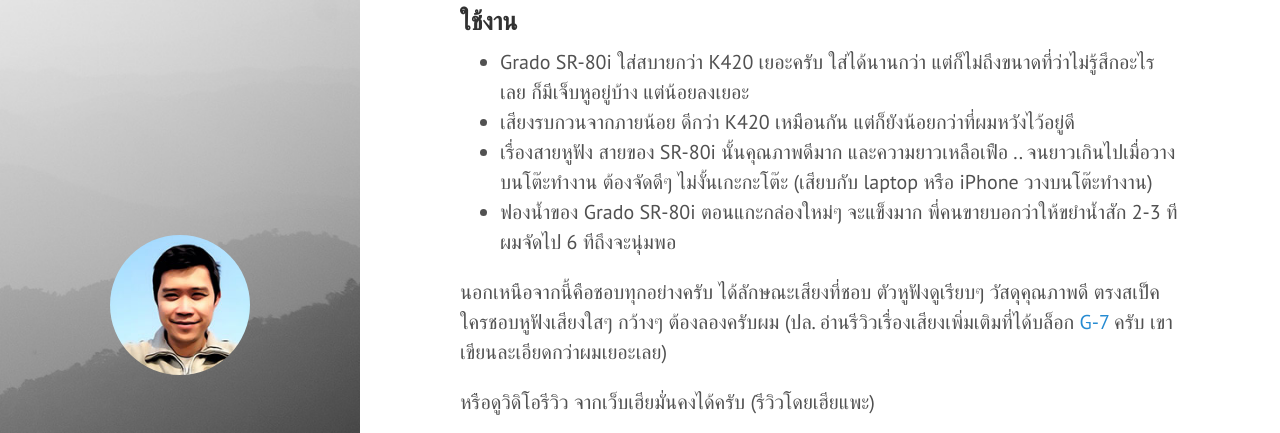
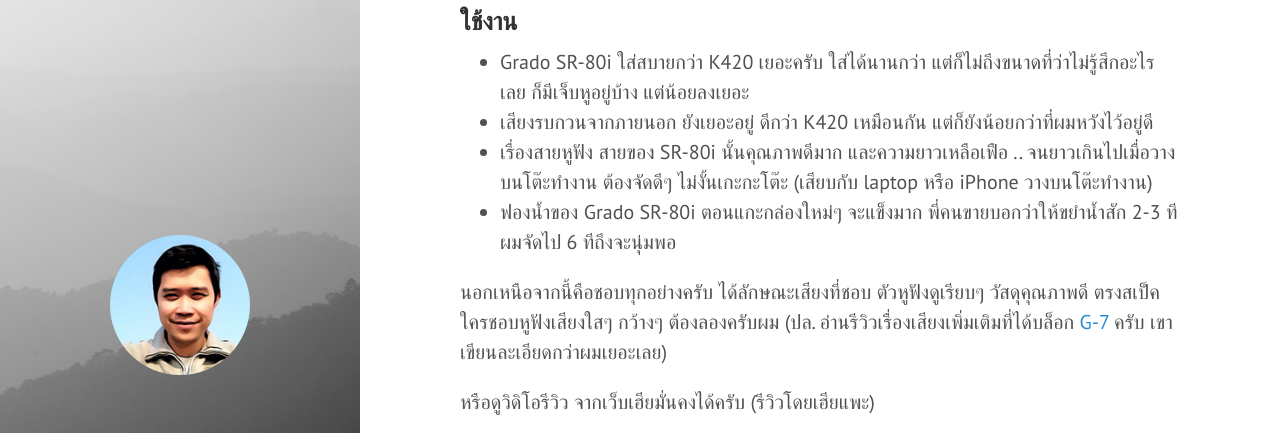
Before and after one commit to armno/armno.github.io, a Jekyll site: the page built from _posts/2013-05-18-grado-sr80-i.md, in a window 1280 px wide and 900 px high, scrolled down 1816 px, cut to the strip 151-584 px from the top of the window. Built offline with Jekyll 4.4.1, drawn with Linux system fonts in a browser that asks for light colours; comment, search, counter and statistics services are not loaded.

Commit message:
correct typo

```diff
--- a/_posts/2013-05-18-grado-sr80-i.md
+++ b/_posts/2013-05-18-grado-sr80-i.md
@@ -34,7 +34,7 @@ description: "Grado SR-80i เป็นหูฟังตัวถัดมา
 ### ใช้งาน
 
 - Grado SR-80i ใส่สบายกว่า K420 เยอะครับ ใส่ได้นานกว่า แต่ก็ไม่ถึงขนาดที่ว่าไม่รู้สึกอะไรเลย ก็มีเจ็บหูอยู่บ้าง แต่น้อยลงเยอะ
-- เสียงรบกวนจากภายน้อย ดีกว่า K420 เหมือนกัน แต่ก็ยังน้อยกว่าที่ผมหวังไว้อยู่ดี
+- เสียงรบกวนจากภายนอก ยังเยอะอยู่ ดีกว่า K420 เหมือนกัน แต่ก็ยังน้อยกว่าที่ผมหวังไว้อยู่ดี
 - เรื่องสายหูฟัง สายของ SR-80i นั้นคุณภาพดีมาก และความยาวเหลือเฟือ .. จนยาวเกินไปเมื่อวางบนโต๊ะทำงาน ต้องจัดดีๆ ไม่งั้นเกะกะโต๊ะ (เสียบกับ laptop หรือ iPhone วางบนโต๊ะทำงาน)
 - ฟองน้ำของ Grado SR-80i ตอนแกะกล่องใหม่ๆ จะแข็งมาก พี่คนขายบอกว่าให้ขยำน้ำสัก 2-3 ที ผมจัดไป 6 ทีถึงจะนุ่มพอ
 
```
